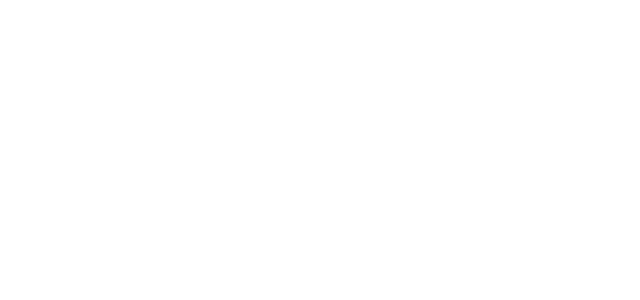
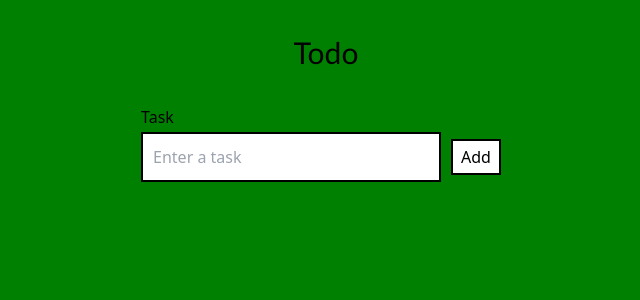
Before and after one commit to Amanjeet-007/LearningReact, a React (Vite) app: page / in a window 1280 px wide. Shown: the top 300 px of the page, without its empty margins (314-954 px from the left). Built offline with nearby package versions, Linux system fonts and the light colour scheme.

Commit message:
Todo project

```diff
--- a/src/App.jsx
+++ b/src/App.jsx
@@ -1,5 +1,5 @@
 import './App.css'
-
+import Todo from './components/Todo'
 // import Color from './components/color'   <Color/>
 // import Counter from './components/counter'  <Counter/>
 // import Typing from './components/Typing' <Typing para={" helllo"}/>
@@ -7,7 +7,7 @@
 function App() {
   return (
     <>
-
+    <Todo/>
     </>
   )
 }
--- a/src/components/Todo.jsx
+++ b/src/components/Todo.jsx
@@ -1,8 +1,73 @@
+import { useState } from 'react';
+import '../styles/Todo.css';
 
-export default function Todo(){
-    return(
-        <>
+export default function Todo() {
+  const [input, setInput] = useState('');
+  const [tasks, setTasks] = useState([]);
 
-        </>
-    )
+  // Handle input change
+  function handleInput(event) {
+    setInput(event.target.value);
+  }
+
+  // Handle form submission
+  function submit() {
+    const newTask = {
+      id: tasks.length + 1,
+      task: input,
+      date: new Date().toLocaleDateString(), // Use full date for consistency
+      status: false,
+    };
+
+    if (!newTask.task) {
+      alert("Please add a task");
+    } else {
+      setTasks([...tasks, newTask]); // Update the state with the new task
+      setInput(''); // Clear the input field
+    }
+  }
+
+  // Render all items
+  function AllItems() {
+    return (
+      tasks.map((task) => (
+        <div className="box" key={task.id}>
+          <div className="task">{task.task}</div>
+          <div className="task">{task.date}</div>
+          <div className="task">{task.status ? "Done" : "Pending"}</div>
+          <button onClick={() => markAsDone(task.id)}>Done</button>
+        </div>
+      ))
+    );
+  }
+
+  // Mark a task as done
+  function markAsDone(id) {
+    const updatedTasks = tasks.map(task =>
+      task.id === id ? { ...task, status: true } : task
+    );
+    setTasks(updatedTasks); // Update the state
+  }
+
+  return (
+    <>
+      <div id="top">
+        <h2>Todo</h2>
+        <div id="middle">
+          <h4>Task</h4>
+          <input
+            type="text"
+            value={input}
+            onChange={handleInput}
+            placeholder="Enter a task"
+          />
+          <button type="submit" onClick={submit}>Add</button>
+        </div>
+      </div>
+      <div className="filter"></div>
+      <div className="tasks">
+        <AllItems />
+      </div>
+    </>
+  );
 }
--- /dev/null
+++ b/src/styles/Todo.css
@@ -0,0 +1,42 @@
+html,body{
+    height: 100vh;
+    width: 100vw;
+    display: flex;
+    align-items: center;
+
+
+}
+h2{
+    margin: 30px 0px;
+    font-size: 30px;
+    font-family: 'Gill Sans', 'Gill Sans MT', Calibri, 'Trebuchet MS', sans-serif;
+
+}
+#top{
+    display: flex;
+    align-items: center;
+    flex-direction: column;
+    height: 100vh;
+    width: 100vw;
+    background-color: green;
+}
+
+input{
+    padding: 10px;
+    border: 2px solid black;
+    width: 300px ;
+    height: 50px;
+}
+button{
+    cursor: pointer;
+    padding: 4px 8px;
+    border: 2px solid black;
+    margin: 10px;
+    background-color: white;
+}
+.box{
+    margin: 10px;
+    width: 200px;
+    height: 200px;
+    background-color: red;
+}
```
